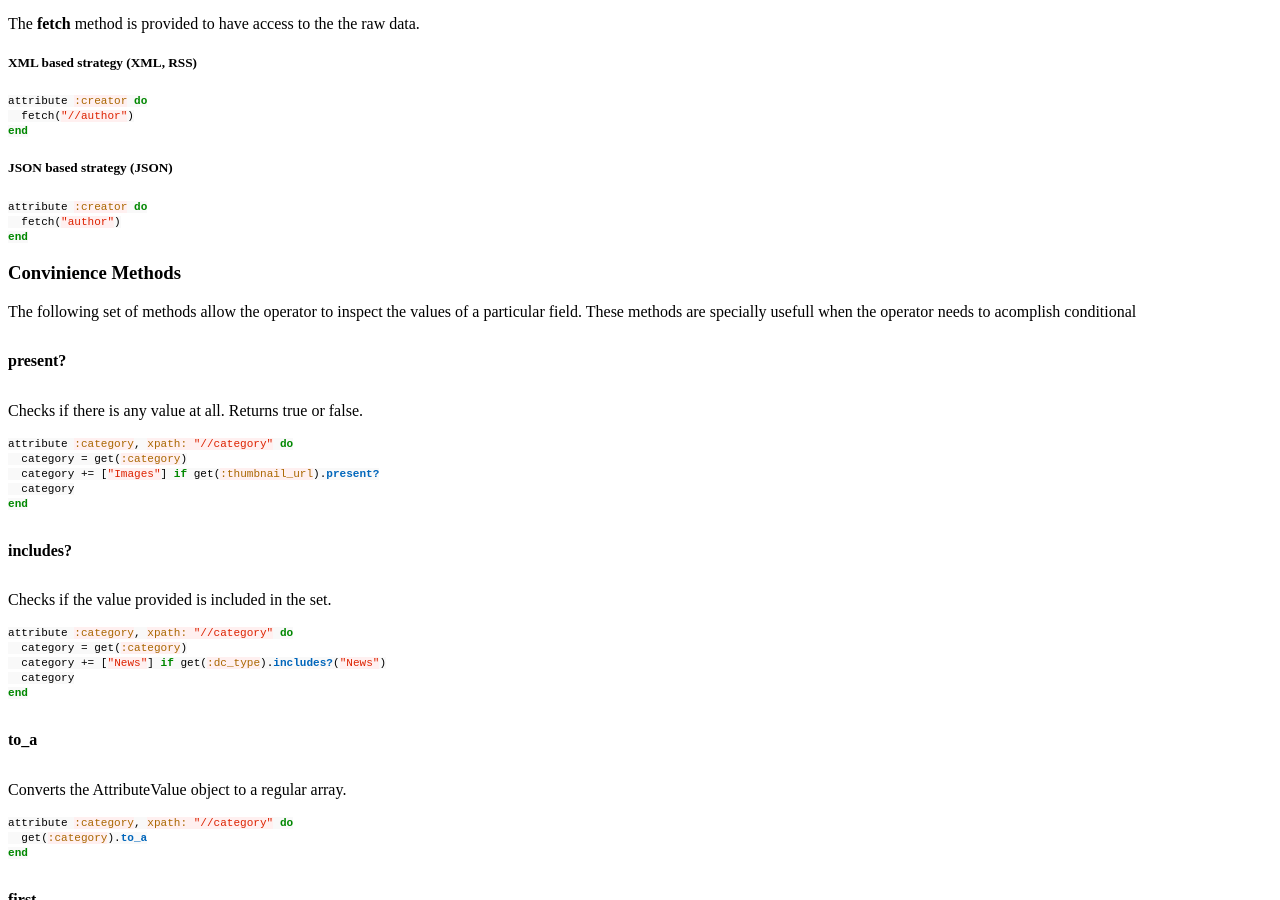
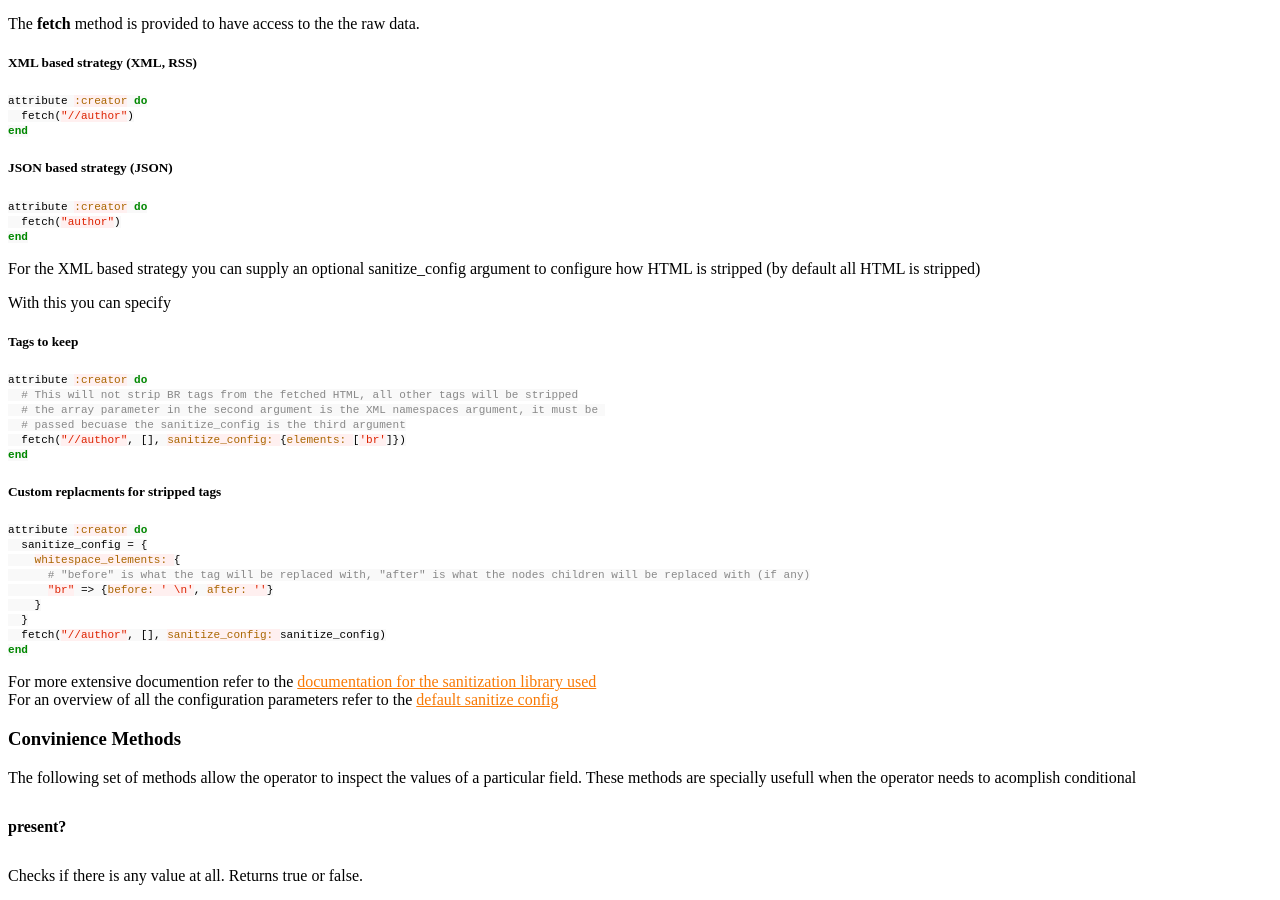
Before and after one commit to DigitalNZ/supplejack, a Jekyll site: the page built from _posts/2014-05-01-modifiers.md, in a window 1280 px wide and 900 px high, scrolled down 1197 px. Built offline with Jekyll 4.4.1, drawn with Linux system fonts in a browser that asks for light colours; Markdown is read by kramdown in place of the engine named in the settings; a style sheet for code colours, icons or effects is not loaded.

Commit message:
Update documention for fetch to provide information about customizable HTML sanitization

````diff
--- a/_posts/2014-05-01-modifiers.md
+++ b/_posts/2014-05-01-modifiers.md
@@ -43,6 +43,36 @@ attribute :creator do
   fetch("author")
 end
 ```
+
+For the XML based strategy you can supply an optional sanitize\_config argument to configure how HTML is stripped (by default all HTML is stripped)
+
+With this you can specify
+
+##### Tags to keep
+```ruby
+attribute :creator do
+  # This will not strip BR tags from the fetched HTML, all other tags will be stripped
+  # the array parameter in the second argument is the XML namespaces argument, it must be
+  # passed becuase the sanitize_config is the third argument
+  fetch("//author", [], sanitize_config: {elements: ['br']})
+end
+```
+
+##### Custom replacments for stripped tags
+```ruby
+attribute :creator do
+  sanitize_config = {
+    whitespace_elements: {
+      # "before" is what the tag will be replaced with, "after" is what the nodes children will be replaced with (if any)
+      "br" => {before: ' \n', after: ''}
+    }
+  }
+  fetch("//author", [], sanitize_config: sanitize_config)
+end
+```
+
+For more extensive documention refer to the [documentation for the sanitization library used](https://github.com/rgrove/sanitize)
+For an overview of all the configuration parameters refer to the [default sanitize config](https://github.com/rgrove/sanitize/blob/master/lib/sanitize/config/default.rb)
 
 ### Convinience Methods
 The following set of methods allow the operator to inspect the values of a particular field. These methods are specially usefull when the operator needs to acomplish conditional
````
